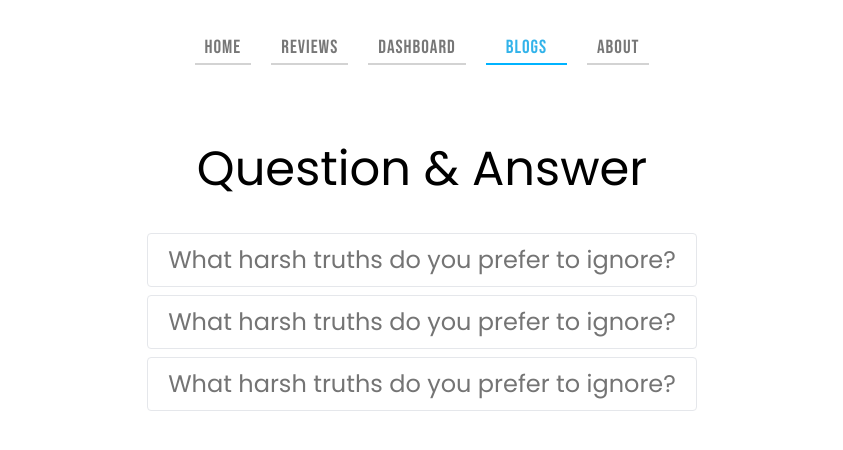
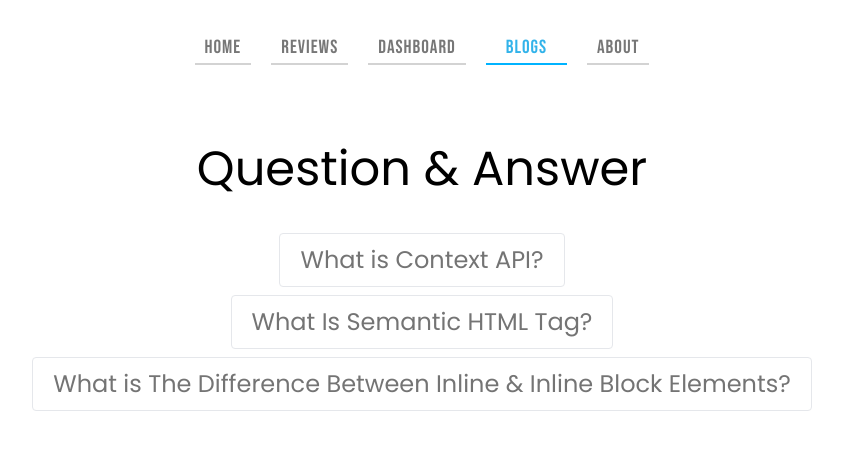
Before and after one commit to Developer-Rakib/fancy-book, a React (Vite) app: page /blogs in a window 1280 px wide. Shown: the top 450 px of the page, without its empty margins (218-1061 px from the left). Built offline with nearby package versions, Linux system fonts and the light colour scheme.

Commit message:
complete

```diff
--- a/src/components/Blogs/Blogs.jsx
+++ b/src/components/Blogs/Blogs.jsx
@@ -12,15 +12,12 @@ const Blogs = () => {
                 <AccordionItem className='my-2'>
                     <AccordionItemHeading className='border inline-block rounded px-5'>
                         <AccordionItemButton>
-                            <h4 className='text-lg sm:text-2xl'>What harsh truths do you prefer to ignore?</h4>
+                            <h4 className='text-lg sm:text-2xl'>What is Context API?</h4>
                         </AccordionItemButton>
                     </AccordionItemHeading>
                     <AccordionItemPanel>
                         <p className='inline-block rounded py-'>
-                            Exercitation in fugiat est ut ad ea cupidatat ut in
-                            cupidatat occaecat ut occaecat consequat est minim minim
-                            esse tempor laborum consequat esse adipisicing eu
-                            reprehenderit enim.
+                            The React Context API is a way for a React app to effectively produce global variables that can be passed around. This is the alternative to "prop drilling" or moving props from grandparent to child to parent, and so on. Context is also touted as an easier, lighter approach to state management using Redux.The Context API can be used to share data with multiple components, without having to pass data through props manually. For example, some use cases the Context API is ideal for: theming, user language, authentication, etc.
                         </p>
                     </AccordionItemPanel>
                 </AccordionItem>
@@ -28,15 +25,12 @@ const Blogs = () => {
                 <AccordionItem className='my-2'>
                     <AccordionItemHeading className='border inline-block rounded px-5'>
                         <AccordionItemButton>
-                            <h4 className='text-lg sm:text-2xl'>What harsh truths do you prefer to ignore?</h4>
+                            <h4 className='text-lg sm:text-2xl'>What Is Semantic HTML Tag?</h4>
                         </AccordionItemButton>
                     </AccordionItemHeading>
                     <AccordionItemPanel>
                         <p className='inline-block rounded py-'>
-                            Exercitation in fugiat est ut ad ea cupidatat ut in
-                            cupidatat occaecat ut occaecat consequat est minim minim
-                            esse tempor laborum consequat esse adipisicing eu
-                            reprehenderit enim.
+                            HTML was originally created as a markup language to describe documents on the early internet. As the internet grew and was adopted by more people, its needs changed.Where the internet was originally intended for sharing scientific documents, now people wanted to share other things as well. Very quickly, people started wanting to make the web look nicer.Because the web was not initially built to be designed, programmers used different hacks to get things laid out in different ways. Rather than using the table tag describe information using a table, programmers would use them to position other elements on a page.As the use of visually designed layouts progressed, programmers started to use a generic “non-semantic” tag like div.They would often give these elements a class or id attribute to describe their purpose.As HTML5 is still relatively new, this use of non-semantic elements is still very common on websites today.
                         </p>
                     </AccordionItemPanel>
                 </AccordionItem>
@@ -44,15 +38,12 @@ const Blogs = () => {
                 <AccordionItem className='my-2'>
                     <AccordionItemHeading className='border inline-block rounded px-5'>
                         <AccordionItemButton>
-                            <h4 className='text-lg sm:text-2xl'>What harsh truths do you prefer to ignore?</h4>
+                            <h4 className='text-lg sm:text-2xl'>What is The Difference Between Inline & Inline Block Elements?</h4>
                         </AccordionItemButton>
                     </AccordionItemHeading>
                     <AccordionItemPanel>
                         <p className='inline-block rounded py-'>
-                            Exercitation in fugiat est ut ad ea cupidatat ut in
-                            cupidatat occaecat ut occaecat consequat est minim minim
-                            esse tempor laborum consequat esse adipisicing eu
-                            reprehenderit enim.
+                            Inline The element doesn't start on a new line and only occupy just the width it requires. You can't set the width or height. inline-block It's formatted just like the inline element, where it doesn't start on a new line. BUT, you can set width and height values.
                         </p>
                     </AccordionItemPanel>
                 </AccordionItem>
```
